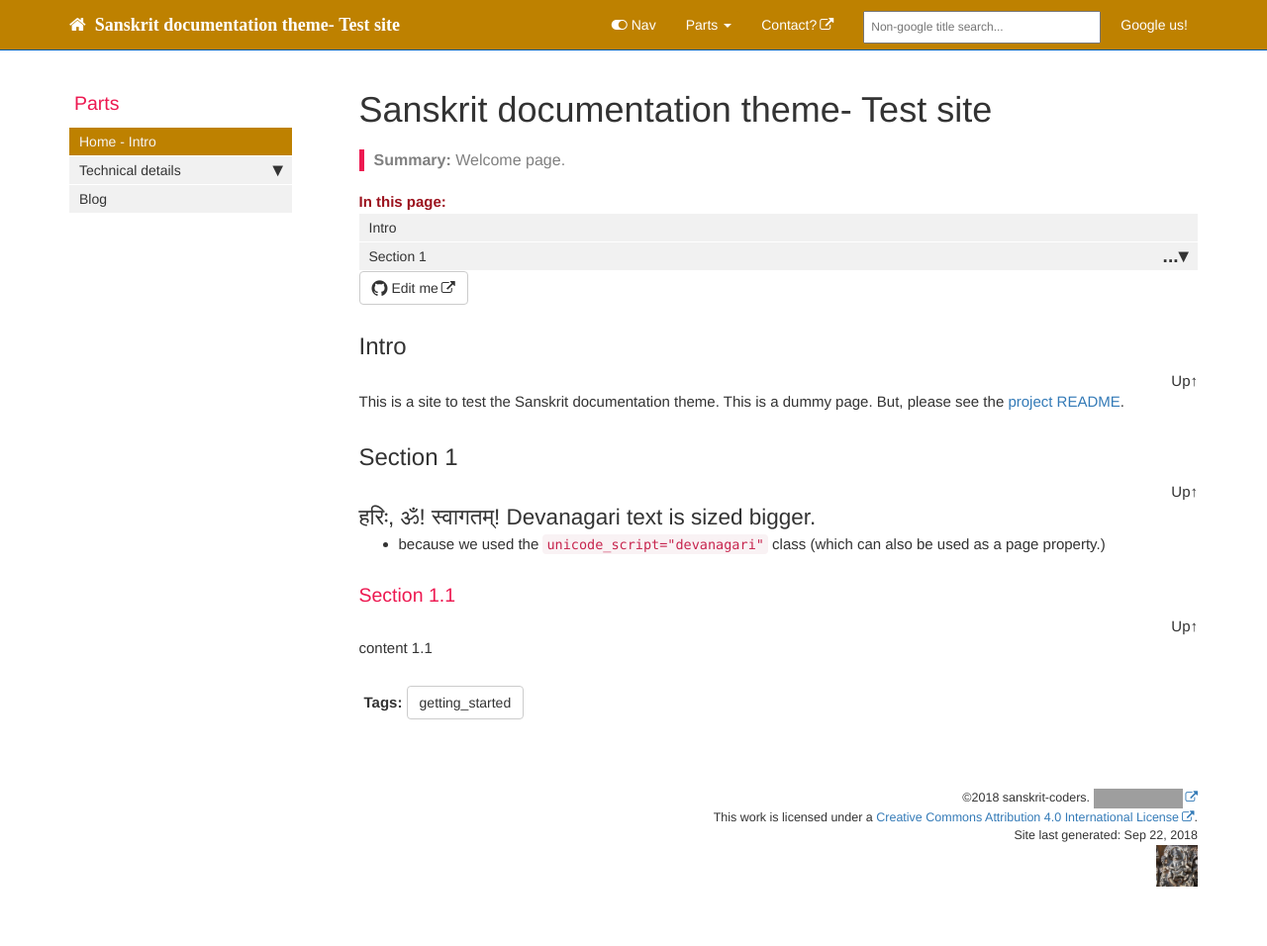
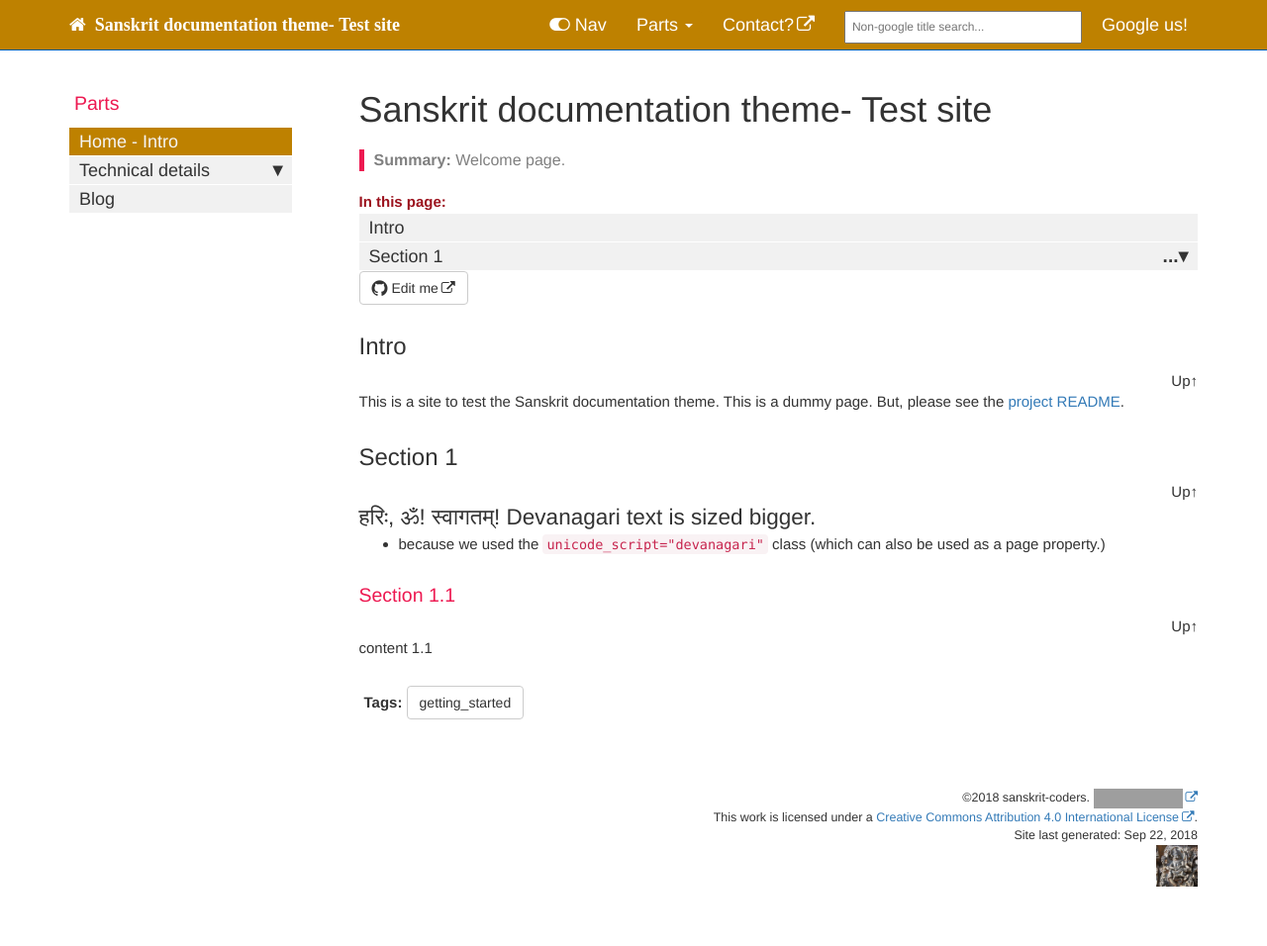
Before and after one commit to sanskrit-coders/sanskrit-documentation-theme, a Jekyll site: the page built from index.md, in a window 1280 px wide. Shown: the whole page at 99% size. Built offline with Jekyll 4.4.1, drawn with Linux system fonts in a browser that asks for light colours; nearby versions of some CDN libraries; comment, search, counter and statistics services are not loaded; grey boxes are pictures that could not be loaded.

Commit message:
Content update.

```diff
--- a/_data/sidebars/home_sidebar.yml
+++ b/_data/sidebars/home_sidebar.yml
@@ -9,6 +9,6 @@ contents:
       - title: README
         url: /README.html
       - title: LICENSE
-        url: /LICENSE-MIT-SANSKRIT-DOC-THEME.txt
+        url: /licenses/LICENSE-MIT-SANSKRIT-DOC-THEME.txt
   - title: Blog
     url: /assets/blog/index.html
--- a/assets/css/navbar-toc.css
+++ b/assets/css/navbar-toc.css
@@ -43,11 +43,11 @@ li.dropdownActive a {
 /************************************************************/
 /* FAQ page */
 #accordion .panel-heading {
-    font-size: 12px;
+    font-size: 18px;
 }
 
 a.accordion-toggle, a.accordion-collapsed {
-    font-size: 14px;
+    font-size: 18px;
     text-decoration: none;
 }
 /************************************************************/
@@ -111,14 +111,14 @@ a.accordion-toggle, a.accordion-collapsed {
 }
 
 .nav li a {
-    font-size: 12px;
-    line-height: 18px;
+    font-size: 18px;
+    line-height: 20px;
     padding: 2px 10px;
     background-color: #f1f1f1;
 }
 
 .nav > li > a {
-    font-size: 14px;
+    font-size: 18px;
     line-height: 20px;
     padding: 4px 10px;
 }
```
